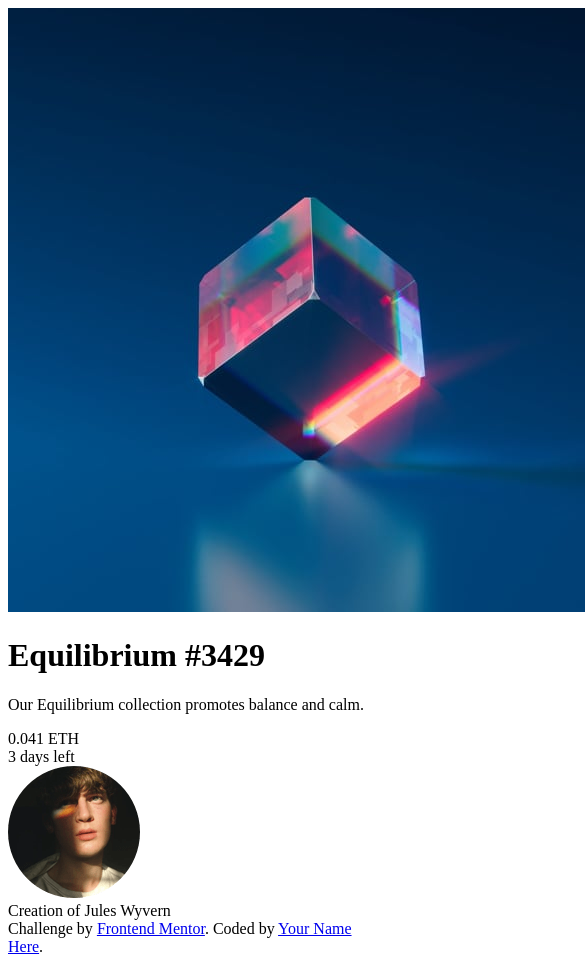
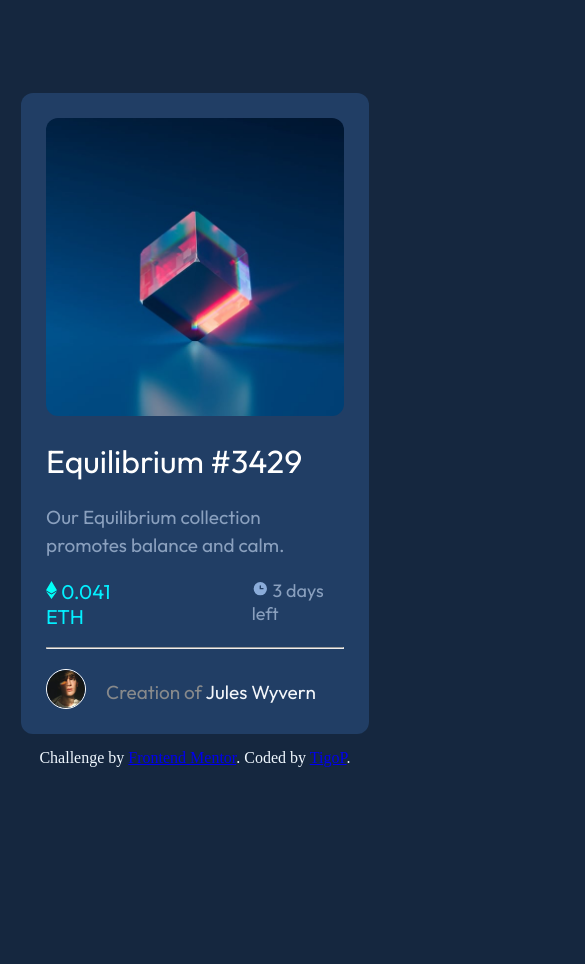
Before and after one commit to TigoP/NFTpreview, a plain HTML site: page index.html in a window 390 px wide. Shown: the top 964 px of the page, 585 px wide, since content can reach past the window. After the commit the page ends 860 px from the top, so only its background shows below. Drawn offline with Linux system fonts and the light colour scheme.

Commit message:
mobile first finalized

```diff
--- a/index.html
+++ b/index.html
@@ -10,7 +10,10 @@
 </head>
 <body>
   <div class="container">
+
+    <div class="img1">
       <img src="./images/image-equilibrium.jpg" alt="Imagem central">
+    </div>
 
     <h1>
       Equilibrium #3429
@@ -20,27 +23,29 @@
       Our Equilibrium collection promotes balance and calm.
     </p>
 
-    <span></span>
-
-  </div>
-
     <div class="cronometro">
-    <div class="localizacao">
+      <div class="valor">
+        <svg width="11" height="18" xmlns="http://www.w3.org/2000/svg"><path d="M11 10.216 5.5 18 0 10.216l5.5 3.263 5.5-3.262ZM5.5 0l5.496 9.169L5.5 12.43 0 9.17 5.5 0Z" fill="#00FFF8"/></svg>
         0.041 ETH
       </div>
       <div class="dias">
+        <svg width="17" height="17" xmlns="http://www.w3.org/2000/svg"><path d="M8.305 2.007a6.667 6.667 0 1 0 0 13.334 6.667 6.667 0 0 0 0-13.334Zm2.667 7.334H8.305a.667.667 0 0 1-.667-.667V6.007a.667.667 0 0 1 1.334 0v2h2a.667.667 0 0 1 0 1.334Z" fill="#8BACD9"/></svg>
         3 days left
       </div>
     </div>
 
+    <hr>
+
     <footer>
       <img src="./images/image-avatar.png" alt="Avatar de assinatura" srcset="">
-    <div class="autoria">Creation of Jules Wyvern</div>
+      <p><span class="color" >Creation of </span> Jules Wyvern </p>
     </footer>
+  </div>
+
 
   <div class="attribution">
-    Challenge by <a href="https://www.frontendmentor.io?ref=challenge" target="_blank">Frontend Mentor</a>.
-    Coded by <a href="#">Your Name Here</a>.
+    Challenge by <a href="https://www.frontendmentor.io?ref=challenge">Frontend Mentor</a>.
+    Coded by <a href="#">TigoP</a>.
   </div>
 </body>
 </html>
--- a/style.css
+++ b/style.css
@@ -0,0 +1,81 @@
+@import url('https://fonts.googleapis.com/css2?family=Outfit:wght@300;400;600&display=swap');
+* {
+    box-sizing: border-box;
+}
+body {
+    height: 100vh;
+    display: flex;
+    flex-direction: column;
+    align-items: center;
+    justify-content: center;
+    background-color: rgb(21, 39, 63);
+}
+.container {
+    width: 93%;
+    padding: 25px;
+    background-color: rgb(33, 62, 101);
+    border-radius: 12px;
+}
+.img1 >img {
+    width: 100%;
+    border-radius: 12px;
+}
+h1 {
+    color: white;
+    font-family: Outfit;
+    font-weight: 400;
+}
+p {
+    color: rgb(138, 160, 190);
+    font-family: Outfit;
+    font-weight: 400;
+    font-size: 19px;
+    line-height: 1.5em;
+}
+.cronometro {
+    display: flex;
+    font-family: Outfit;
+}
+.valor {
+    color: rgb(3, 240, 255);
+    margin-right: 25px;
+    font-weight: 400;
+    margin-right: 100px;
+    font-size: 20px;
+}
+.dias {
+    color: rgb(138, 160, 190);
+    margin-left: 10px;
+    font-weight: 400;
+    font-size: 18px;
+}
+hr {
+    margin-top: 18px;
+
+}
+footer {
+    margin-top: 25px;
+    height: 50px;
+    display: flex;
+    margin-top: 10px;
+    font-family: Outfit;
+}
+footer > img {
+    margin-top: 10px;
+    width: 40px;
+    border: 1px solid #fff;
+    border-radius: 50%;
+}
+footer > p {
+    color: rgb(243, 246, 250);
+    margin-bottom: 75px;
+
+}
+footer > p > .color {
+    color: rgb(135, 137, 139);
+    margin-left: 20px;
+}
+.attribution {
+    color: aliceblue;
+    margin-top: 15px;
+}
```
Lines whose indentation alone changed are shown as unchanged.
